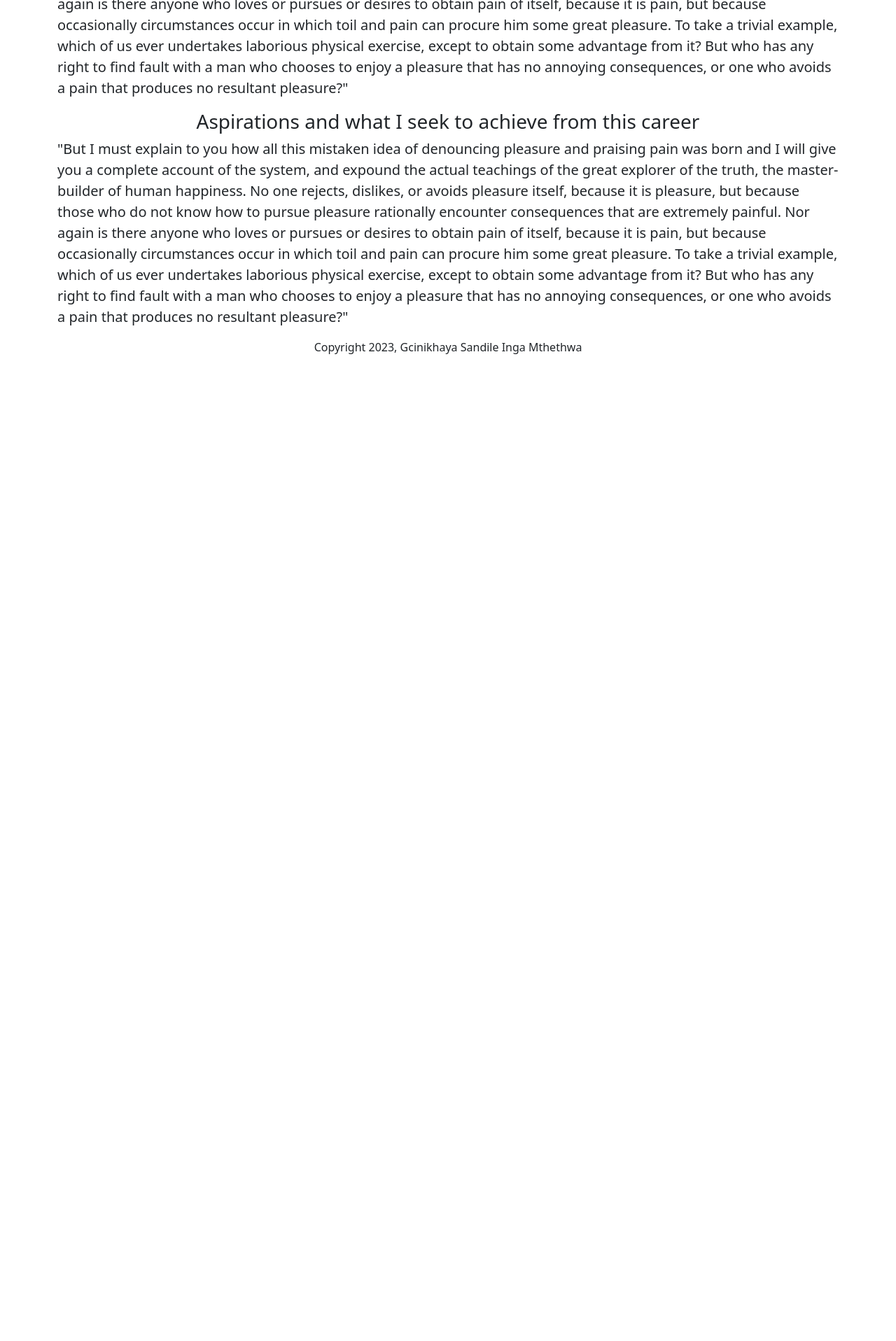
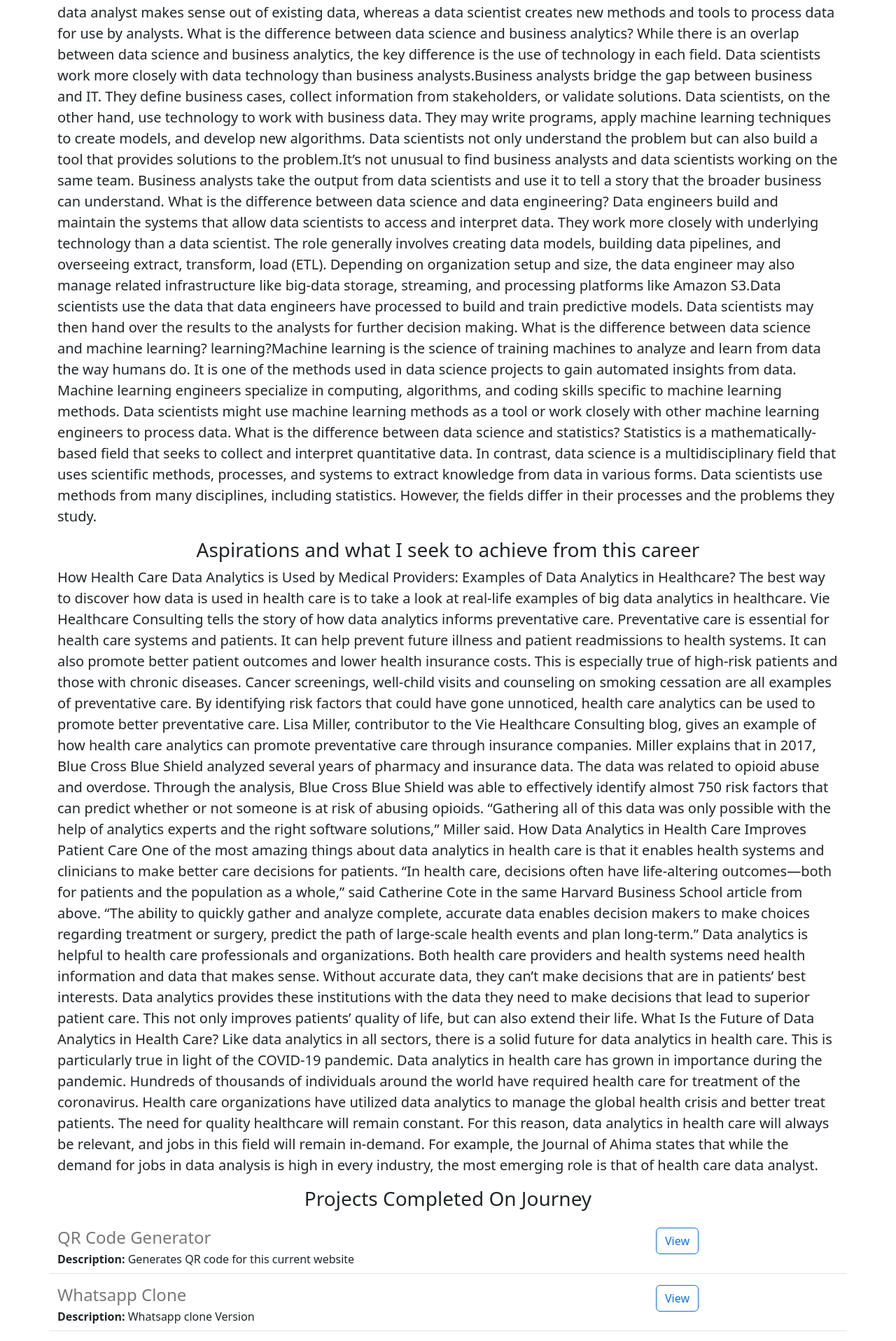
Before and after one commit to uGcinikhaya/stepbystep-website, a Flask app: page / in a window 1280 px wide. Shown: the part 1122-3038 px from the top of the page at 70% size. Before the commit the page ends 1628 px from the top, so only its background shows below. Run offline with Flask 3, Linux system fonts and the light colour scheme.

Commit message:
More CSS & some Python.

```diff
--- a/app.py
+++ b/app.py
@@ -2,9 +2,32 @@ from flask import Flask, render_template
 
 app = Flask(__name__)
 
+PROJECTS = [
+  {
+    'id': 1,
+    'title': 'QR Code Generator',
+    'description': 'Generates QR code for this current website',
+  },
+  {
+    'id': 2,
+    'title': 'Whatsapp Clone',
+    'description': 'Whatsapp clone Version'
+  },
+  {
+    'id': 3,
+    'title': 'Credit score risk assessment application',
+    'description': 'An application that assesses and comments on       the risk threshold of each user'
+  },
+  {
+    'id': 4,
+    'title': 'SQL database project',
+    'description': 'A database project that tracks transactions        made by a customer'
+  }
+]
+
 @app.route("/")
 def hello_BigStepper():
-    return render_template('home.html')
+    return render_template('home.html', projects=PROJECTS)
 
 if __name__ == '__main__':
   app.run(host='0.0.0.0', debug=True)
--- a/templates/home.html
+++ b/templates/home.html
@@ -19,8 +19,6 @@
     <img class="img-fluid" id="banner" src="https://stepbystep-website--gcinikhayamthet.repl.co/static/CareerMaze.jpeg" >
     <h2 class="text-center">About My Journey And Why I Chose This Career</h2>
 
-    <button class= "btn btn-primary btn-lg">
-      Contact Me: gcinikhayamthethwa@gmail.com</button>
       <div>
     <p class="lead">
       My name is Gcinikhaya Mthethwa, i've had quite a bumpy and very eventful journey. In my high schooling career i wasn't really sure of what i wanted to become professionally, so that indirectly lead to me being a very underwhelming performer, when it came to academics. Graduated from High School with a Diploma National Senior certificate, which limited what i would be able to choose from once applying for different career paths. I then tried my hand in many things such as, Electrical Engineering, Mechanical Engineering which even then i was not passionate about, so my performance was never what i could regard as my best. The Year 2016 a shift occured in my life that required me to stop thinking i have time to fool around and be a kid. the following year in 2017 my mother passed away and that left me in a very stressful state, and to make it out it needed me to grow up and be a man, even though i had just turned 20. I got a job and fortunately got a learnership to become a Clinical Pathology Medical Technician, the duration began in January 2020 and i passed my board exam in November 2021.
@@ -30,14 +28,48 @@
     <h2 class="text-center">
       What Is Data Science? And Why Did I Choose This Path?
     </h2>
-    <p class="lead">"But I must explain to you how all this mistaken idea of denouncing pleasure and praising pain was born and I will give you a complete account of the system, and expound the actual teachings of the great explorer of the truth, the master-builder of human happiness. No one rejects, dislikes, or avoids pleasure itself, because it is pleasure, but because those who do not know how to pursue pleasure rationally encounter consequences that are extremely painful. Nor again is there anyone who loves or pursues or desires to obtain pain of itself, because it is pain, but because occasionally circumstances occur in which toil and pain can procure him some great pleasure. To take a trivial example, which of us ever undertakes laborious physical exercise, except to obtain some advantage from it? But who has any right to find fault with a man who chooses to enjoy a pleasure that has no annoying consequences, or one who avoids a pain that produces no resultant pleasure?"
+    <p class="lead">While the terms may be used interchangeably, data analytics is a subset of data science. Data science is an umbrella term for all aspects of data processing—from the collection to modeling to insights. On the other hand, data analytics is mainly concerned with statistics, mathematics, and statistical analysis. It focuses on only data analysis, while data science is related to the bigger picture around organizational data.In most workplaces, data scientists and data analysts work together towards common business goals. A data analyst may spend more time on routine analysis, providing regular reports. A data scientist may design the way data is stored, manipulated, and analyzed. Simply put, a data analyst makes sense out of existing data, whereas a data scientist creates new methods and tools to process data for use by analysts.
+
+      <b>What is the difference between data science and business analytics?</b>
+      While there is an overlap between data science and business analytics, the key difference is the use of technology in each field. Data scientists work more closely with data technology than business analysts.Business analysts bridge the gap between business and IT. They define business cases, collect information from stakeholders, or validate solutions. Data scientists, on the other hand, use technology to work with business data. They may write programs, apply machine learning techniques to create models, and develop new algorithms. Data scientists not only understand the problem but can also build a tool that provides solutions to the problem.It’s not unusual to find business analysts and data scientists working on the same team. Business analysts take the output from data scientists and use it to tell a story that the broader business can understand.
+      <b>What is the difference between data science and data engineering?</b>
+      Data engineers build and maintain the systems that allow data scientists to access and interpret data. They work more closely with underlying technology than a data scientist. The role generally involves creating data models, building data pipelines, and overseeing extract, transform, load (ETL). Depending on organization setup and size, the data engineer may also manage related infrastructure like big-data storage, streaming, and processing platforms like Amazon S3.Data scientists use the data that data engineers have processed to build and train predictive models. Data scientists may then hand over the results to the analysts for further decision making.
+      <b>What is the difference between data science and machine learning?</b>
+      learning?Machine learning is the science of training machines to analyze and learn from data the way humans do. It is one of the methods used in data science projects to gain automated insights from data. Machine learning engineers specialize in computing, algorithms, and coding skills specific to machine learning methods. Data scientists might use machine learning methods as a tool or work closely with other machine learning engineers to process data.
+      <b>What is the difference between data science and statistics?</b>
+      Statistics is a mathematically-based field that seeks to collect and interpret quantitative data. In contrast, data science is a multidisciplinary field that uses scientific methods, processes, and systems to extract knowledge from data in various forms. Data scientists use methods from many disciplines, including statistics. However, the fields differ in their processes and the problems they study.
     </p>
     <h3 class="text-center">
       Aspirations and what I seek to achieve from this career
     </h3>
     <p class="lead">
-      "But I must explain to you how all this mistaken idea of denouncing pleasure and praising pain was born and I will give you a complete account of the system, and expound the actual teachings of the great explorer of the truth, the master-builder of human happiness. No one rejects, dislikes, or avoids pleasure itself, because it is pleasure, but because those who do not know how to pursue pleasure rationally encounter consequences that are extremely painful. Nor again is there anyone who loves or pursues or desires to obtain pain of itself, because it is pain, but because occasionally circumstances occur in which toil and pain can procure him some great pleasure. To take a trivial example, which of us ever undertakes laborious physical exercise, except to obtain some advantage from it? But who has any right to find fault with a man who chooses to enjoy a pleasure that has no annoying consequences, or one who avoids a pain that produces no resultant pleasure?"
+      <b>How Health Care Data Analytics is Used by Medical Providers: Examples of Data Analytics in Healthcare?</b>
+      The best way to discover how data is used in health care is to take a look at real-life examples of big data analytics in healthcare. Vie Healthcare Consulting tells the story of how data analytics informs preventative care.
+      Preventative care is essential for health care systems and patients. It can help prevent future illness and patient readmissions to health systems. It can also promote better patient outcomes and lower health insurance costs. This is especially true of high-risk patients and those with chronic diseases. Cancer screenings, well-child visits and counseling on smoking cessation are all examples of preventative care. By identifying risk factors that could have gone unnoticed, health care analytics can be used to promote better preventative care.
+      Lisa Miller, contributor to the Vie Healthcare Consulting blog, gives an example of how health care analytics can promote preventative care through insurance companies.
+      Miller explains that in 2017, Blue Cross Blue Shield analyzed several years of pharmacy and insurance data. The data was related to opioid abuse and overdose. Through the analysis, Blue Cross Blue Shield was able to effectively identify almost 750 risk factors that can predict whether or not someone is at risk of abusing opioids.
+      “Gathering all of this data was only possible with the help of analytics experts and the right software solutions,” Miller said.
+
+
+      <b>How Data Analytics in Health Care Improves Patient Care
+      </b>
+      One of the most amazing things about data analytics in health care is that it enables health systems and clinicians to make better care decisions for patients.
+      “In health care, decisions often have life-altering outcomes—both for patients and the population as a whole,” said Catherine Cote in the same Harvard Business School article from above. “The ability to quickly gather and analyze complete, accurate data enables decision makers to make choices regarding treatment or surgery, predict the path of large-scale health events and plan long-term.”
+      Data analytics is helpful to health care professionals and organizations. Both health care providers and health systems need health information and data that makes sense. Without accurate data, they can’t make decisions that are in patients’ best interests. Data analytics provides these institutions with the data they need to make decisions that lead to superior patient care. This not only improves patients’ quality of life, but can also extend their life.
+
+      <b>What Is the Future of Data Analytics in Health Care?</b>
+      Like data analytics in all sectors, there is a solid future for data analytics in health care. This is particularly true in light of the COVID-19 pandemic.
+      Data analytics in health care has grown in importance during the pandemic. Hundreds of thousands of individuals around the world have required health care for treatment of the coronavirus. Health care organizations have utilized data analytics to manage the global health crisis and better treat patients.
+      The need for quality healthcare will remain constant. For this reason, data analytics in health care will always be relevant, and jobs in this field will remain in-demand. For example, the Journal of Ahima states that while the demand for jobs in data analysis is high in every industry, the most emerging role is that of health care data analyst.
     </p>
+
+    <h3 class="text-center mt-2 mb-4">Projects Completed On Journey</h3>
+        <div>
+          {% for project in projects%}
+            {% include 'projectitem.html' %}
+          {% endfor %}
+        </div>
+
     <p class="text-center">Copyright 2023, Gcinikhaya Sandile Inga Mthethwa</p>
   </body>
 </html>
--- /dev/null
+++ b/templates/projectitem.html
@@ -0,0 +1,14 @@
+<div class="border-bottom row" style="margin-bottom:16px;padding-bottom:8px">
+  <div class="col-9">
+  <h4
+    style="color:rgb(120,120,120); margin-bottom:4px;">
+    {{project['title']}}
+  </h4>
+  <div>
+    <b>Description:</b> {{project['description']}}
+  </div>
+  </div>
+  <div class="col-2">
+  <button type="button" class="btn btn-outline-primary">View</button>
+  </div>
+</div>
```
Also changed, not shown: myWebsite.png (added).
